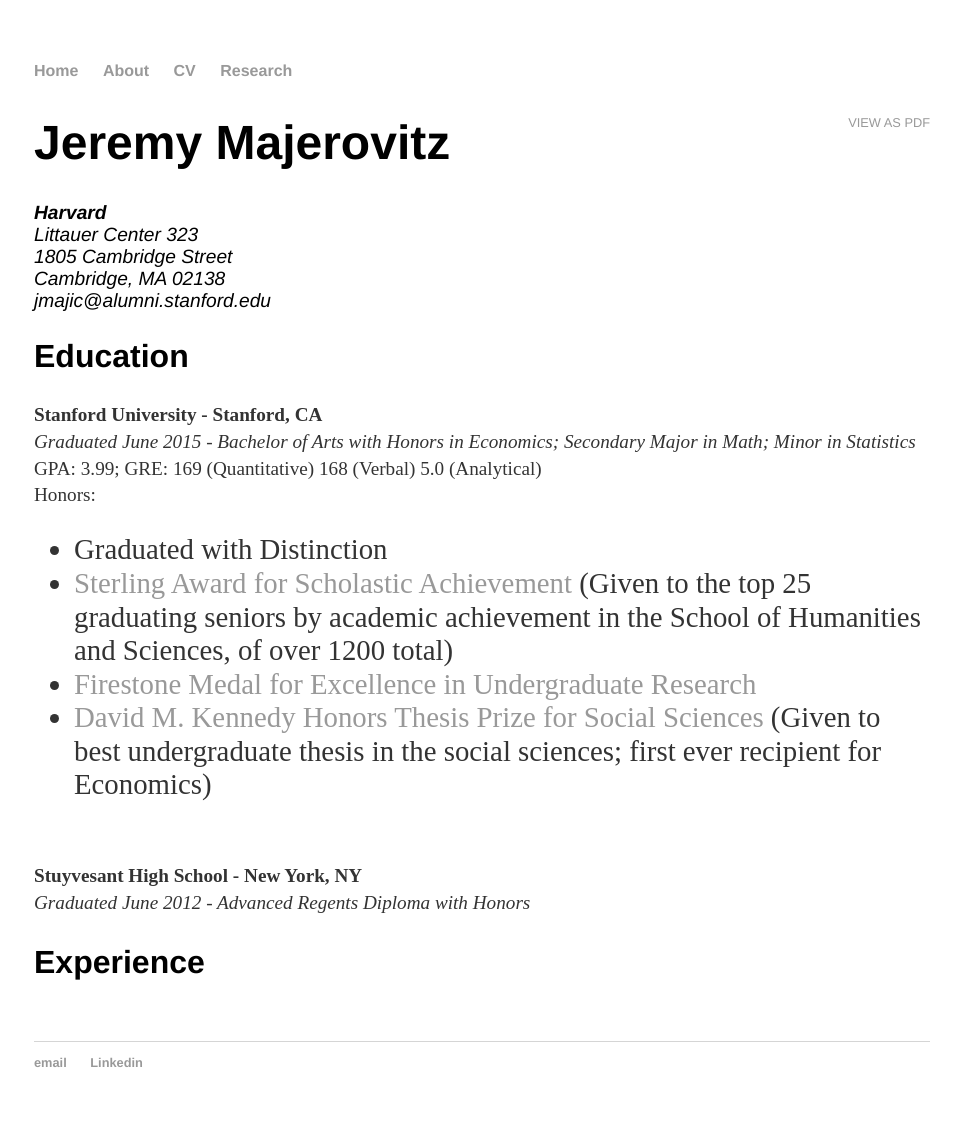
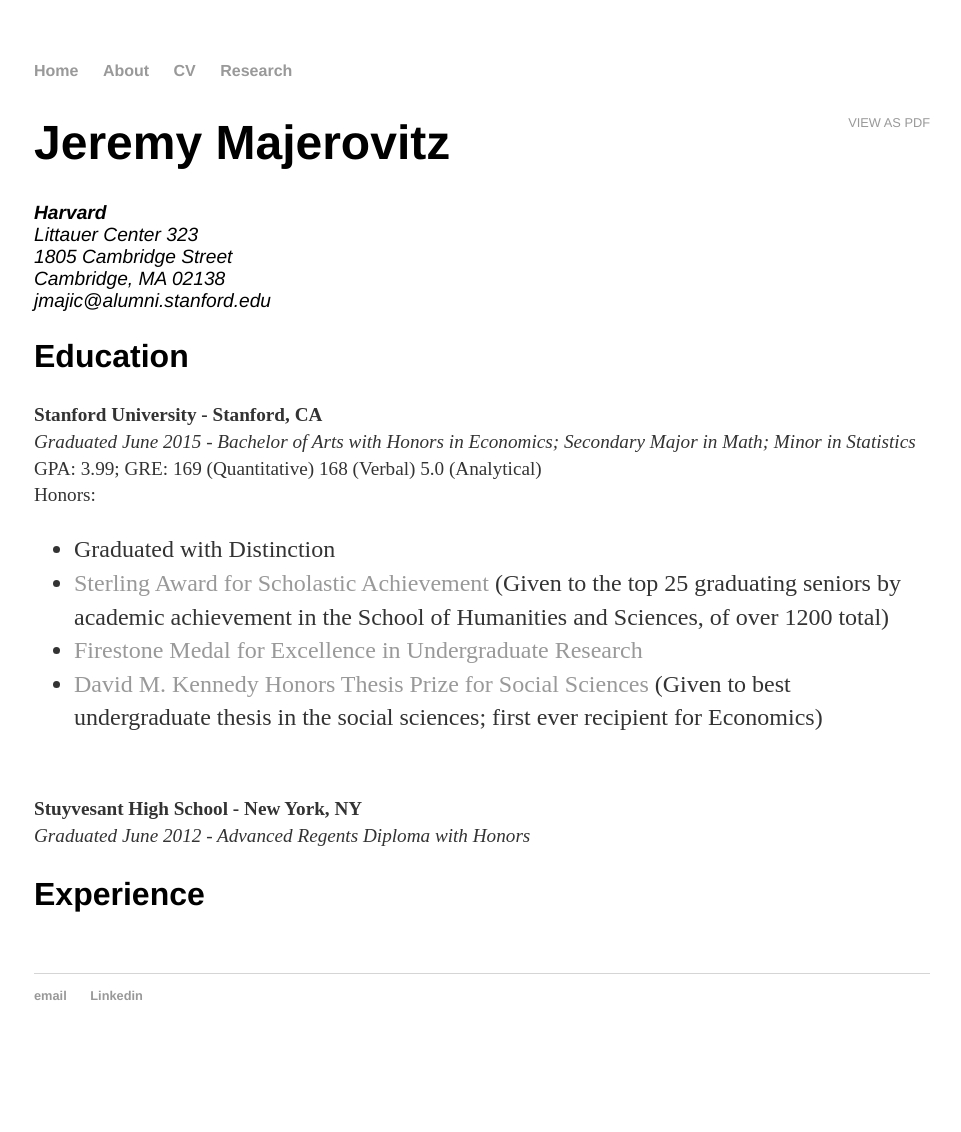
Before and after one commit to jmajic/jmajic.github.io, a Jekyll site: the page built from cv/index.html, in a window 1280 px wide. Shown: the whole page, without its empty margins (158-1119 px from the left). Built offline with Jekyll 4.4.1, drawn with Linux system fonts in a browser that asks for light colours; after the commit the page ends 1065 px from its top, so only the background shows below that.

Commit message:
Further Attempt at Debug

```diff
--- a/css/main.css
+++ b/css/main.css
@@ -25,6 +25,6 @@
 .cv h1 { font-size: 3em; }
 .cv h2 { font-size: 2em; }
 .cv address, .cv .download, .cv .CV_PDF { font-family: 'Helvetica', 'Arial', 'Sans-Serif'; }
-.cv address, .cv p, .cv ul li { font-size: 1.2em; }
+.cv address, .cv p, ul.cv li { font-size: 1.2em; }
 .cv .download { float: right; font-size: .8em; text-transform: uppercase; }
 .cv .CV_PDF { float: right; font-size: .8em; text-transform: uppercase; }
```
